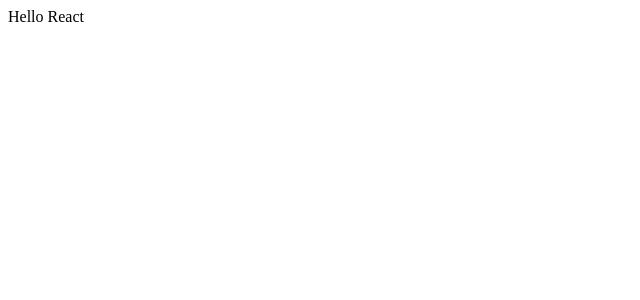
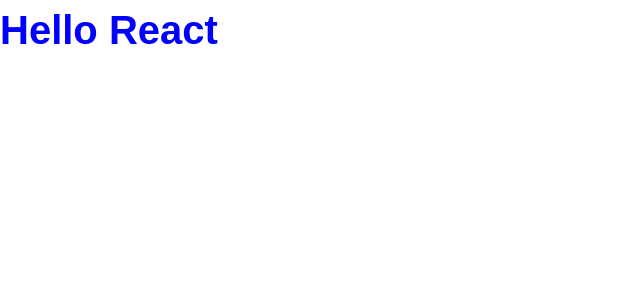
Before and after one commit to YousefAboschwaly/The-wild-oasis, a React (Vite) app: page / in a window 1280 px wide. Shown: the top 300 px of the page, without its empty margins (0-640 px from the left). Built offline with nearby package versions, Linux system fonts and the light colour scheme.

Commit message:
Using GlobalStyles

```diff
--- a/package.json
+++ b/package.json
@@ -1,5 +1,5 @@
 {
-  "name": "The-wild-oasis",
+  "name": "the-wild-oasis",
   "private": true,
   "version": "0.0.0",
   "type": "module",
--- a/src/App.jsx
+++ b/src/App.jsx
@@ -1,6 +1,18 @@
+import styled from "styled-components"
+import GlobalStyles from "./styles/GlobalStyles"
 
 export default function App() {
+
+const H1= styled.h1`
+  font-size: 40px;
+  color: blue;
+  font-weight: bold;
+`
+
   return (
-    <div>Hello React </div>
+    <>
+    <GlobalStyles/>
+     <H1> Hello React  </H1>
+      </>
   )
 }
--- /dev/null
+++ b/src/styles/GlobalStyles.js
@@ -0,0 +1,191 @@
+import { createGlobalStyle } from "styled-components";
+
+const GlobalStyles =createGlobalStyle`
+
+
+
+:root {
+  /* Indigo */
+  --color-brand-50: #eef2ff;
+  --color-brand-100: #e0e7ff;
+  --color-brand-200: #c7d2fe;
+  --color-brand-500: #6366f1;
+  --color-brand-600: #4f46e5;
+  --color-brand-700: #4338ca;
+  --color-brand-800: #3730a3;
+  --color-brand-900: #312e81;
+
+  /* Grey */
+  --color-grey-0: #fff;
+  --color-grey-50: #f9fafb;
+  --color-grey-100: #f3f4f6;
+  --color-grey-200: #e5e7eb;
+  --color-grey-300: #d1d5db;
+  --color-grey-400: #9ca3af;
+  --color-grey-500: #6b7280;
+  --color-grey-600: #4b5563;
+  --color-grey-700: #374151;
+  --color-grey-800: #1f2937;
+  --color-grey-900: #111827;
+
+  --color-blue-100: #e0f2fe;
+  --color-blue-700: #0369a1;
+  --color-green-100: #dcfce7;
+  --color-green-700: #15803d;
+  --color-yellow-100: #fef9c3;
+  --color-yellow-700: #a16207;
+  --color-silver-100: #e5e7eb;
+  --color-silver-700: #374151;
+  --color-indigo-100: #e0e7ff;
+  --color-indigo-700: #4338ca;
+
+  --color-red-100: #fee2e2;
+  --color-red-700: #b91c1c;
+  --color-red-800: #991b1b;
+
+  --backdrop-color: rgba(255, 255, 255, 0.1);
+
+  --shadow-sm: 0 1px 2px rgba(0, 0, 0, 0.04);
+  --shadow-md: 0px 0.6rem 2.4rem rgba(0, 0, 0, 0.06);
+  --shadow-lg: 0 2.4rem 3.2rem rgba(0, 0, 0, 0.12);
+
+  --border-radius-tiny: 3px;
+  --border-radius-sm: 5px;
+  --border-radius-md: 7px;
+  --border-radius-lg: 9px;
+
+  /* For dark mode */
+  --image-grayscale: 0;
+  --image-opacity: 100%;
+}
+
+*,
+*::before,
+*::after {
+  box-sizing: border-box;
+  padding: 0;
+  margin: 0;
+
+  /* Creating animations for dark mode */
+  transition: background-color 0.3s, border 0.3s;
+}
+
+html {
+  font-size: 62.5%;
+}
+
+body {
+  font-family: "Poppins", sans-serif;
+  color: var(--color-grey-700);
+
+  transition: color 0.3s, background-color 0.3s;
+  min-height: 100vh;
+  line-height: 1.5;
+  font-size: 1.6rem;
+}
+
+input,
+button,
+textarea,
+select {
+  font: inherit;
+  color: inherit;
+}
+
+button {
+  cursor: pointer;
+}
+
+*:disabled {
+  cursor: not-allowed;
+}
+
+select:disabled,
+input:disabled {
+  background-color: var(--color-grey-200);
+  color: var(--color-grey-500);
+}
+
+input:focus,
+button:focus,
+textarea:focus,
+select:focus {
+  outline: 2px solid var(--color-brand-600);
+  outline-offset: -1px;
+}
+
+/* Parent selector, finally 😃 */
+button:has(svg) {
+  line-height: 0;
+}
+
+a {
+  color: inherit;
+  text-decoration: none;
+}
+
+ul {
+  list-style: none;
+}
+
+p,
+h1,
+h2,
+h3,
+h4,
+h5,
+h6 {
+  overflow-wrap: break-word;
+  hyphens: auto;
+}
+
+img {
+  max-width: 100%;
+
+  /* For dark mode */
+  filter: grayscale(var(--image-grayscale)) opacity(var(--image-opacity));
+}
+/*
+FOR DARK MODE
+
+--color-grey-0: #18212f;
+--color-grey-50: #111827;
+--color-grey-100: #1f2937;
+--color-grey-200: #374151;
+--color-grey-300: #4b5563;
+--color-grey-400: #6b7280;
+--color-grey-500: #9ca3af;
+--color-grey-600: #d1d5db;
+--color-grey-700: #e5e7eb;
+--color-grey-800: #f3f4f6;
+--color-grey-900: #f9fafb;
+
+--color-blue-100: #075985;
+--color-blue-700: #e0f2fe;
+--color-green-100: #166534;
+--color-green-700: #dcfce7;
+--color-yellow-100: #854d0e;
+--color-yellow-700: #fef9c3;
+--color-silver-100: #374151;
+--color-silver-700: #f3f4f6;
+--color-indigo-100: #3730a3;
+--color-indigo-700: #e0e7ff;
+
+--color-red-100: #fee2e2;
+--color-red-700: #b91c1c;
+--color-red-800: #991b1b;
+
+--backdrop-color: rgba(0, 0, 0, 0.3);
+
+--shadow-sm: 0 1px 2px rgba(0, 0, 0, 0.4);
+--shadow-md: 0px 0.6rem 2.4rem rgba(0, 0, 0, 0.3);
+--shadow-lg: 0 2.4rem 3.2rem rgba(0, 0, 0, 0.4);
+
+--image-grayscale: 10%;
+--image-opacity: 90%;
+*/
+
+
+`
+
+export default GlobalStyles;
```
